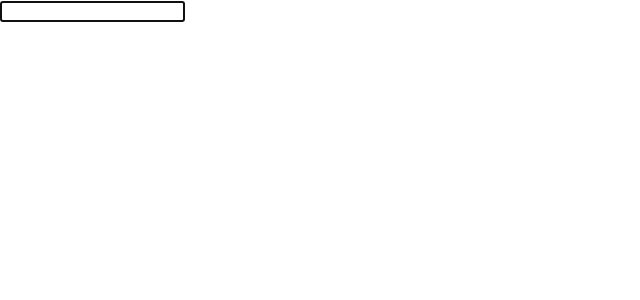
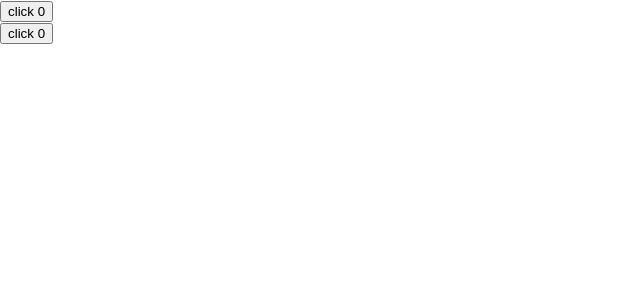
Before and after one commit to mytute/react-test, a React (Create React App) app in the folder hello-world/: page / in a window 1280 px wide. Shown: the top 300 px of the page, without its empty margins (0-640 px from the left). Built offline with nearby package versions, Linux system fonts and the light colour scheme.

Commit message:
add test

```diff
--- a/hello-world/src/App.js
+++ b/hello-world/src/App.js
@@ -1,10 +1,12 @@
 import "./App.css";
-import FocusInput from "./components/FocusInput";
+import DocTitleOne from "./components/DocTitleOne";
+import DocTitleTwo from "./components/DocTitleTwo";
 
 function App() {
   return (
     <div>
-     <FocusInput/>
+      <DocTitleOne/>
+      <DocTitleTwo/>
     </div>
   );
 }
--- /dev/null
+++ b/hello-world/src/components/DocTitleOne.jsx
@@ -0,0 +1,22 @@
+import React, { useState } from "react";
+import useDocumentTitle from "./useDocumentTitle";
+
+const DocTitleOne = () => {
+  const [count, setCount] = useState(0);
+
+  useDocumentTitle(count);
+
+  return (
+    <div>
+      <button
+        onClick={() => {
+          setCount(count + 1);
+        }}
+      >
+        click {count}
+      </button>
+    </div>
+  );
+};
+
+export default DocTitleOne;
--- /dev/null
+++ b/hello-world/src/components/DocTitleTwo.jsx
@@ -0,0 +1,21 @@
+import React, { useState } from "react";
+import useDocumentTitle from "./useDocumentTitle";
+
+const DocTitleTwo = () => {
+  const [count, setCount] = useState(0);
+
+  useDocumentTitle(count);
+  return (
+    <div>
+      <button
+        onClick={() => {
+          setCount(count + 1);
+        }}
+      >
+        click {count}
+      </button>
+    </div>
+  );
+};
+
+export default DocTitleTwo;
--- a/hello-world/src/components/FocusInput.jsx
+++ /dev/null
@@ -1,18 +0,0 @@
-import React, { useEffect, useRef } from 'react';
-
-const FocusInput = () => {
-
-  const inputRef = useRef(null);
-
-  useEffect(()=>{
-    inputRef.current.focus();
-  },[]);
-
-  return (
-    <div>
-       <input type="text" ref={inputRef} />
-    </div>
-  )
-}
-
-export default FocusInput;
--- /dev/null
+++ b/hello-world/src/components/useDocumentTitle.jsx
@@ -0,0 +1,9 @@
+import { useEffect } from "react";
+
+const useDocumentTitle = (count) => {
+  useEffect(() => {
+    document.title = `Count ${count}`;
+  }, [count]);
+};
+
+export default useDocumentTitle;
```
Also changed, not shown: 1 other file (tests, documents, lock files or other folders).
